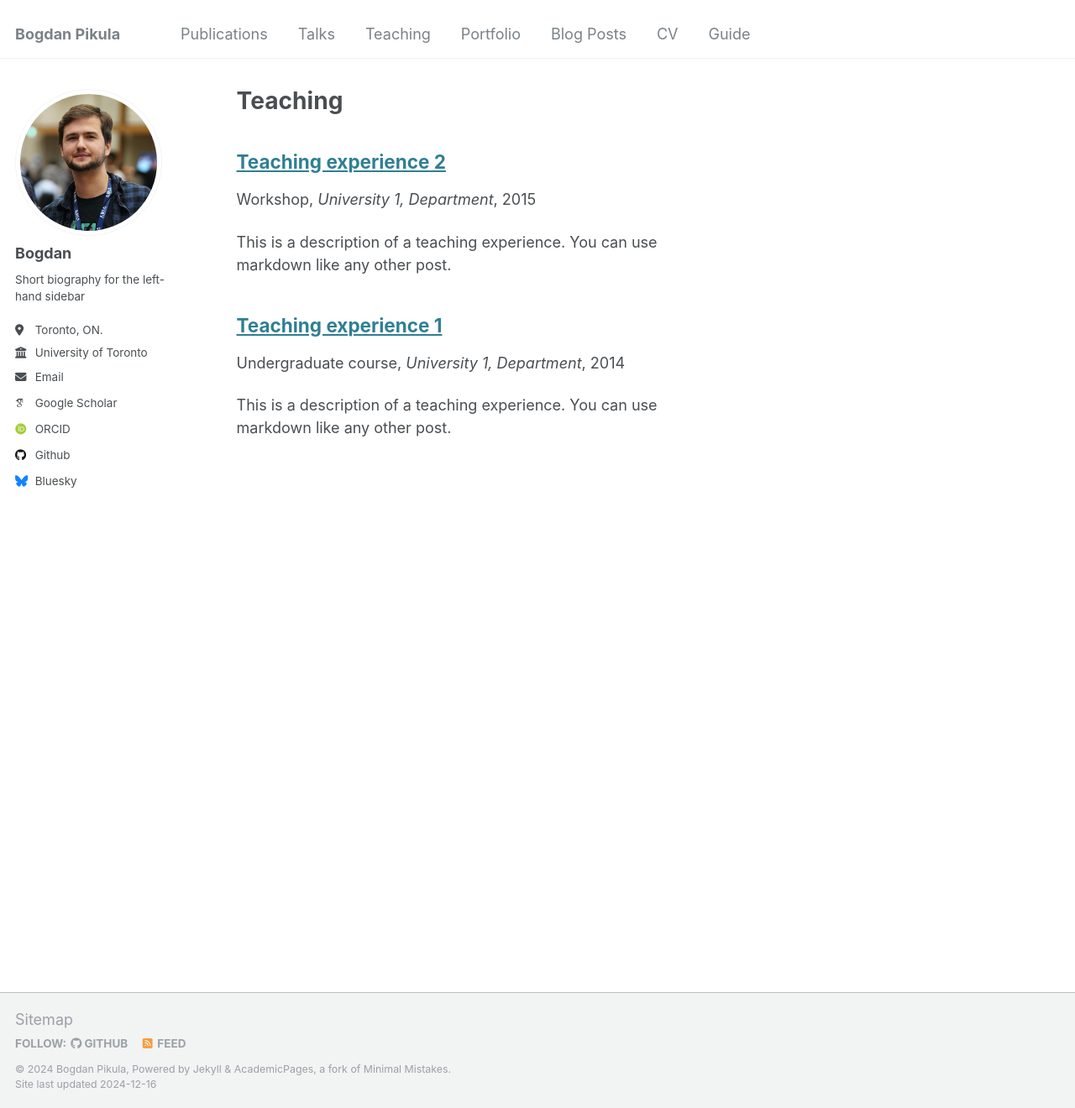
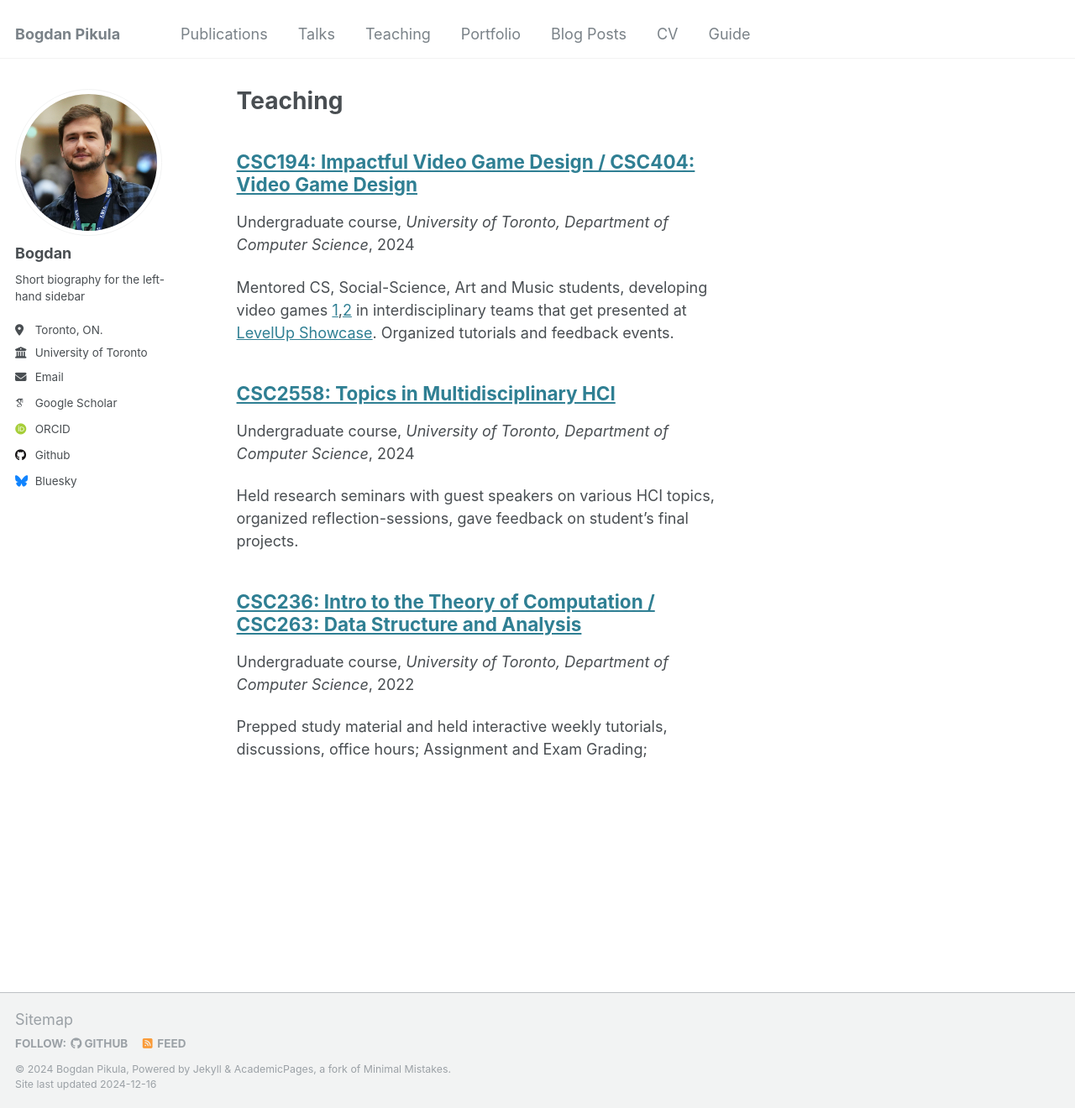
Before and after one commit to bogdan-pikula/bogdan-pikula.github.io, a Jekyll site: the page built from _pages/teaching.html, in a window 1280 px wide and 1320 px high. Shown: the whole window at 84% size. Built offline with Jekyll 4.4.1, drawn with Linux system fonts in a browser that asks for light colours; some web fonts are replaced.

Commit message:
added TA experience

```diff
--- a/_teaching/2014-spring-teaching-1.md
+++ /dev/null
@@ -1,20 +0,0 @@
----
-title: "Teaching experience 1"
-collection: teaching
-type: "Undergraduate course"
-permalink: /teaching/2014-spring-teaching-1
-venue: "University 1, Department"
-date: 2014-01-01
-location: "City, Country"
----
-
-This is a description of a teaching experience. You can use markdown like any other post.
-
-Heading 1
-======
-
-Heading 2
-======
-
-Heading 3
-======
--- a/_teaching/2015-spring-teaching-2.md
+++ /dev/null
@@ -1,20 +0,0 @@
----
-title: "Teaching experience 2"
-collection: teaching
-type: "Workshop"
-permalink: /teaching/2015-spring-teaching-1
-venue: "University 1, Department"
-date: 2015-01-01
-location: "City, Country"
----
-
-This is a description of a teaching experience. You can use markdown like any other post.
-
-Heading 1
-======
-
-Heading 2
-======
-
-Heading 3
-======
--- /dev/null
+++ b/_teaching/2022-fall_2023-TA.md
@@ -0,0 +1,14 @@
+---
+title: "CSC236: Intro to the Theory of Computation / CSC263: Data Structure and Analysis"
+collection: teaching assistant
+type: "Undergraduate course"
+permalink: /teaching/fall2022_2023
+venue: "University of Toronto, Department of Computer Science"
+date: 2022-09-09
+location: "Toronto, Canada"
+---
+
+Prepped study material and held interactive weekly tutorials, discussions, office hours; Assignment and Exam Grading;
+
+Fall 2022 - Fall 2023
+======
--- /dev/null
+++ b/_teaching/2024_summer_fall-TA.md
@@ -0,0 +1,14 @@
+---
+title: "CSC194: Impactful Video Game Design / CSC404: Video Game Design"
+collection: teaching
+type: "Undergraduate course"
+permalink: /teaching/spring2024
+venue: "University of Toronto, Department of Computer Science"
+date: 2024-06-09
+location: "Toronto, Canada"
+---
+
+Mentored CS, Social-Science, Art and Music students, developing video games [1](https://itch.io/c/4798302/csc404-fall-2024-collection),[2](https://itch.io/c/5098544/csc194-fall-2024-games) in interdisciplinary teams that get presented at [LevelUp Showcase](https://levelupshowcase.com/). Organized tutorials and feedback events.
+
+Summer, Fall 2024
+======
```
Also changed, not shown: _publications/2023-10-06-flexcomb.md (+2 -2 lines), _teaching/2024-spring-TA.md (added, +15 -0 lines).
